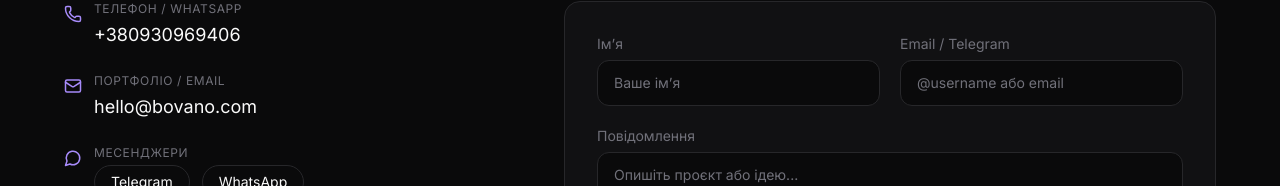
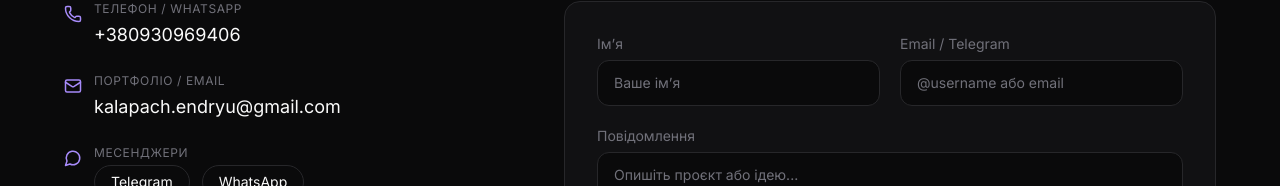
Before and after one commit to bulochka323/bobak-ivan-dev, a React (Vite) app: page / in a window 1280 px wide. Shown: the part 5745-5931 px from the top of the page. Built offline with nearby package versions, Linux system fonts and the light colour scheme.

Commit message:
Update portfolio.ts

```diff
--- a/src/data/portfolio.ts
+++ b/src/data/portfolio.ts
@@ -3,7 +3,7 @@ export const personalInfo = {
   role: "Motion Designer",
   tagline:
     "Моушн-дизайнер зі смаком до сучасної динамічної анімації. Створюю стильні intro, анімую логотипи та текст, перетворюючи звичайні ідеї на крутий візуальний продукт.",
-  email: "hello@bovano.com",
+  email: "kalapach.endryu@gmail.com",
   phone: "+380930969406",
   location: "Україна / Львів",
   availability: "Відкритий до співпраці",
```
